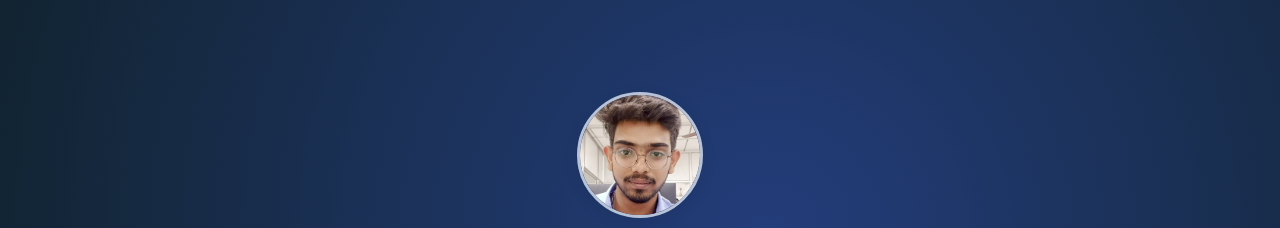
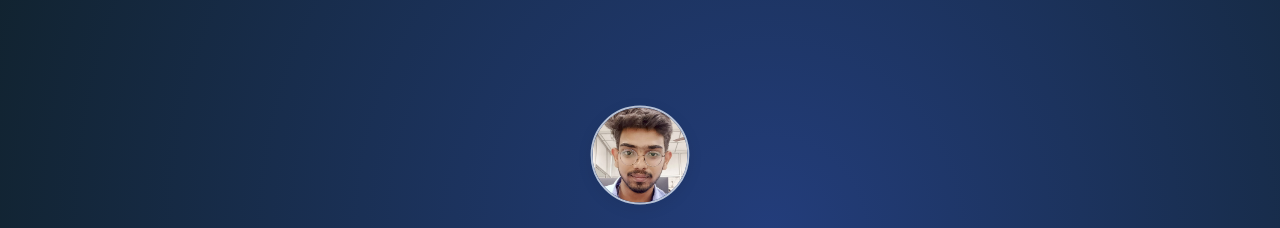
Before and after one commit to deepakgowrishankar7/My_portfolio, a plain HTML site: page index.html in a window 1280 px wide. Shown: the part 86-314 px from the top of the page. Drawn offline with Linux system fonts and the light colour scheme.

Commit message:
Further reduce profile photo size and refine styling

```diff
--- a/styles.css
+++ b/styles.css
@@ -687,13 +687,14 @@ nav {
 }
 
 .profile-photo {
-    width: 120px;
-    height: 120px;
+    width: 100px;
+    height: 100px;
     border-radius: 50%;
     object-fit: cover;
     margin-bottom: 1.5rem;
-    border: 3px solid #b7c2d6;
-    box-shadow: 0 4px 8px rgba(0, 0, 0, 0.1);
+    border: 2px solid #b7c2d6;
+    box-shadow: 0 4px 12px rgba(0, 0, 0, 0.15);
+    transform: scale(0.95);
     box-shadow: 0 4px 16px rgba(0,0,0,0.08);
 }
 
```
